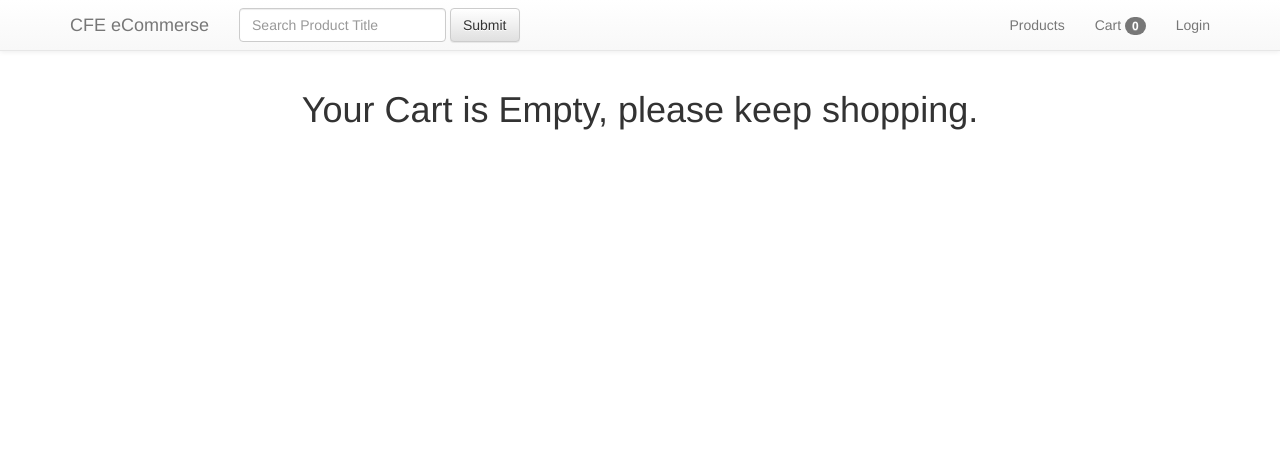
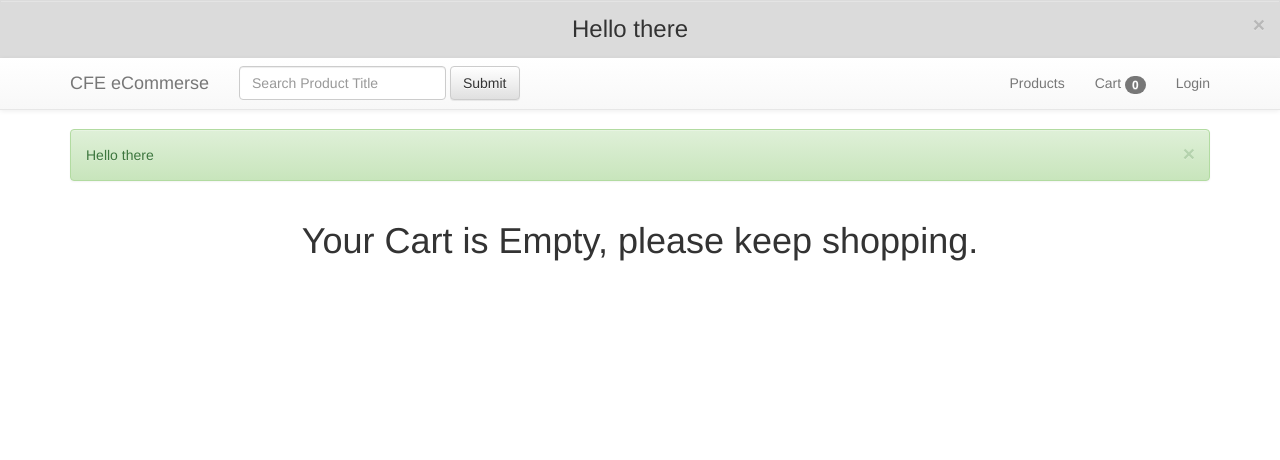
Before and after one commit to loafbaker/-django_ecommerce1-, a Django app: page /cart/ in a window 1280 px wide. Shown: the top 460 px of the page. Run offline with Django 3.2, Linux system fonts and the light colour scheme; parts of the project's set-up code (start-up, migrations or seed data) failed here and were passed over; some libraries are stand-ins or nearby versions.

Commit message:
Add alert box in templates

```diff
--- a/templates/base.html
+++ b/templates/base.html
@@ -23,6 +23,15 @@
     <link href="{% static 'css/navbar-static-top.css' %}" rel="stylesheet">
 
     <style>
+      .alert-top-message {
+        margin-bottom: 0;
+        border-radius: 0;
+        text-align: center;
+        background-color: #DBDBDB;
+      }
+      .alert-top-message h3 {
+        margin: 0 auto;
+      }
       {% block head_styles %}
       {% endblock %}
 
@@ -48,6 +57,12 @@
   </head>
 
   <body>
+    <div class="alert alert-dismissible alert-top-message" role="alert">
+      <button type="button" class="close" data-dismiss="alert" aria-label="Close"><span aria-hidden="true">&times;</span></button>
+      <div class="container">
+        <h3>Hello there</h3>
+      </div>
+    </div>
 
     {% include 'navbar.html' %}
 
@@ -56,8 +71,13 @@
 
     {% endblock %}
 
+    <div class="container">
 
-    <div class="container">
+      <div class="alert alert-success alert-dismissible" role="alert">
+        <button type="button" class="close" data-dismiss="alert" aria-label="Close"><span aria-hidden="true">&times;</span></button>
+        <p>Hello there</p>
+      </div>
+
 
       {% block content %}
 
```
Also changed, not shown: README.md, django_ecommerce1.sqlite.
